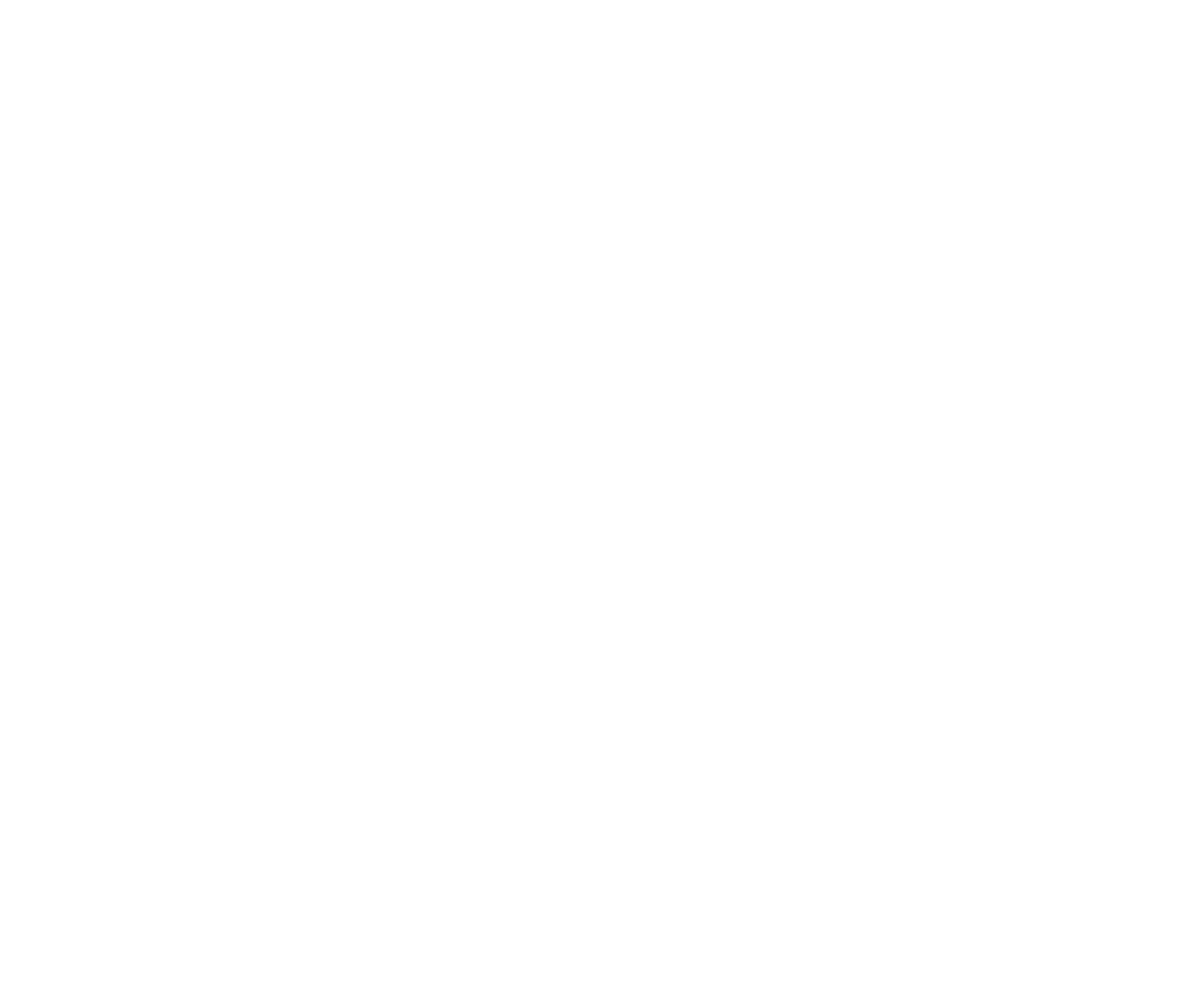
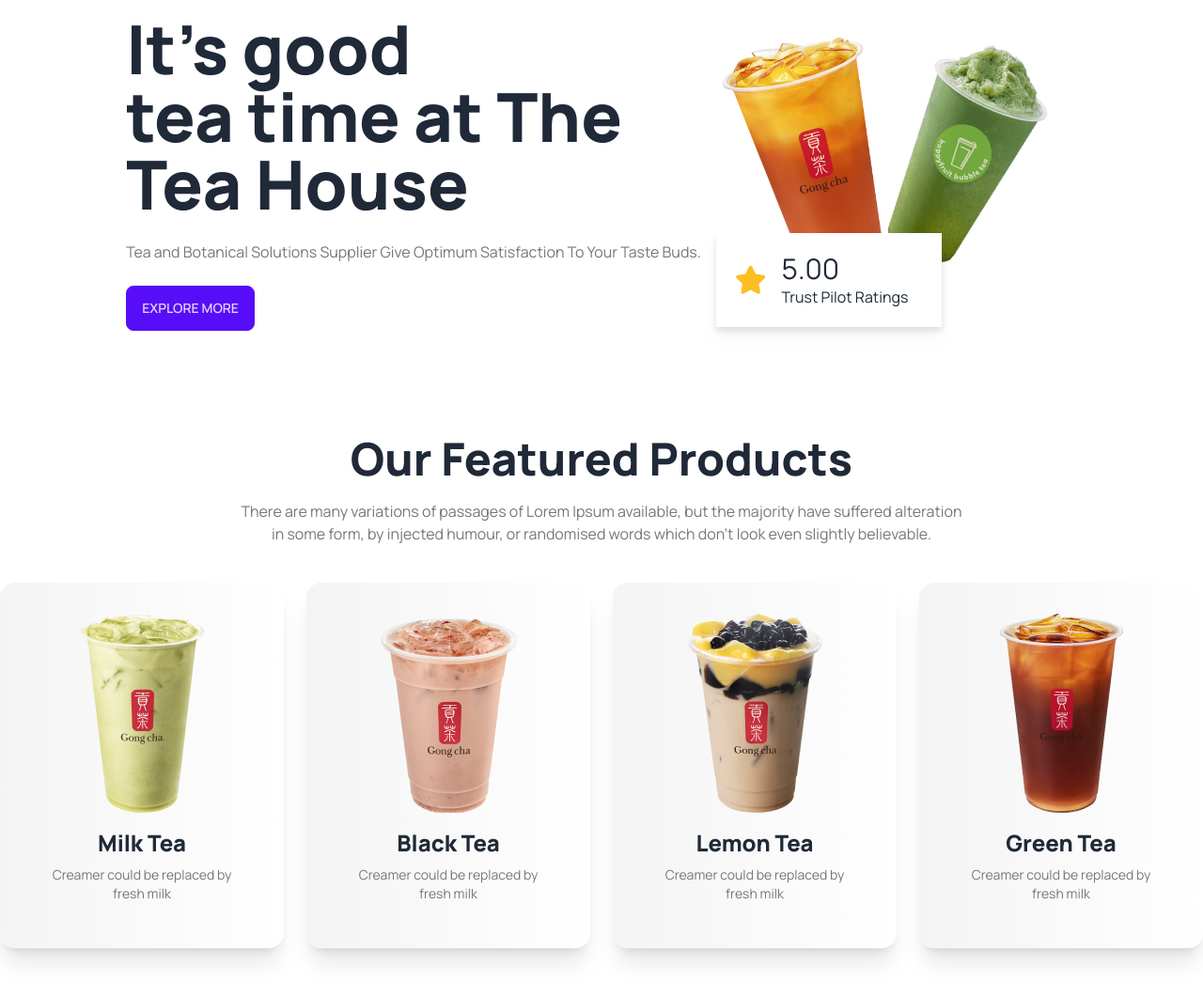
Before and after one commit to sharifulislamshihan/tea-house, a plain HTML site: page index.html in a window 1280 px wide. Shown: the whole page at 94% size. Before the commit the page ends 800 px from the top, so only its background shows below. Drawn offline with nearby package versions, Linux system fonts and the light colour scheme.

Commit message:
featured added

```diff
--- a/index.html
+++ b/index.html
@@ -13,6 +13,9 @@
     <link rel="preconnect" href="https://fonts.gstatic.com" crossorigin>
     <link href="https://fonts.googleapis.com/css2?family=Manrope:wght@400;500;600;700;800&display=swap" rel="stylesheet">
 
+    <!-- font awesome -->
+    <script src="https://kit.fontawesome.com/48ff3d61c0.js" crossorigin="anonymous"></script>
+
     <style>
         .font-manrope{
             font-family: 'Manrope', sans-serif;
@@ -25,6 +28,7 @@
             extend: {
               colors: {
                 clifford: '#da373d',
+                "pcolor": '#777'
               }
             }
           }
@@ -33,6 +37,75 @@
 
 </head>
 <body class="font-manrope">
-
+    <header class="container mx-auto">
+        <!-- banner -->
+        <div class="hero">
+            <div class="hero-content flex-col lg:flex-row">
+              <div>
+                <h1 class="text-7xl font-extrabold">
+                    It's good <br>
+                    tea time at The <br>
+                    Tea House</h1>
+                <p class="py-6 text-pcolor">Tea and Botanical Solutions Supplier Give Optimum Satisfaction To Your Taste Buds.</p>
+                <button class="btn btn-primary">Explore More</button>
+              </div>
+              <div>
+                <img src="/images/banner.png" class="max-w-sm" />
+                <!-- ratings batch -->
+                <div class="-mt-16 flex items-center gap-4 drop-shadow-lg bg-white p-5 w-60">
+                    <i class="fa-solid fa-star text-3xl text-amber-400"></i>
+                    <div>
+                        <h3 class="text-3xl">5.00</h3>
+                        <p>Trust Pilot Ratings</p>
+                    </div>
+                </div>
+              </div>
+            </div>
+          </div>
+    </header>
+    <main class="container mx-auto">
+        <!-- featured section -->
+        <section class="text-center my-24">
+            <h2 class="text-5xl font-extrabold mb-5">Our Featured Products</h2>
+            <p class="lg:max-w-3xl mb-10 mx-auto text-pcolor">There are many variations of passages of Lorem Ipsum available, but the majority have suffered alteration in some form, by injected humour, or randomised words which don't look even slightly believable. </p>
+            <!-- featured tea card container-->
+            <div class="grid gap-6 grid-cols-1 md:grid-cols-2 lg:grid-cols-4">
+                <!-- first card -->
+                <div class="card card-compact p-8 bg-gradient-to-r from-[#F4F4F4] to-[#f4f4f400] shadow-xl">
+                    <figure><img src="/images/tea-1.png" alt="Tea" /></figure>
+                    <div class="card-body justify-center">
+                      <h2 class="text-2xl font-extrabold">Milk Tea</h2>
+                      <p class="text-pcolor">Creamer could be replaced by fresh milk</p>
+                    </div>
+                </div>
+                <!-- second card -->
+                <div class="card card-compact p-8 bg-gradient-to-r from-[#F4F4F4] to-[#f4f4f400] shadow-xl">
+                    <figure><img src="/images/tea-2.png" alt="Tea" /></figure>
+                    <div class="card-body justify-center">
+                      <h2 class="text-2xl font-extrabold">Black Tea</h2>
+                      <p class="text-pcolor">Creamer could be replaced by fresh milk</p>
+                    </div>
+                </div>
+                <!-- Third card -->
+                <div class="card card-compact p-8 bg-gradient-to-r from-[#F4F4F4] to-[#f4f4f400] shadow-xl">
+                    <figure><img src="/images/tea-3.png" alt="Tea" /></figure>
+                    <div class="card-body justify-center">
+                      <h2 class="text-2xl font-extrabold">Lemon Tea</h2>
+                      <p class="text-pcolor">Creamer could be replaced by fresh milk</p>
+                    </div>
+                </div>
+                <!-- fourth card -->
+                <div class="card card-compact p-8 bg-gradient-to-r from-[#F4F4F4] to-[#f4f4f400] shadow-xl">
+                    <figure><img src="/images/tea-4.png" alt="Tea" /></figure>
+                    <div class="card-body justify-center">
+                      <h2 class="text-2xl font-extrabold">Green Tea</h2>
+                      <p class="text-pcolor">Creamer could be replaced by fresh milk</p>
+                    </div>
+                </div>
+            </div>
+        </section>
+        <!-- grea -->
+    </main>
+    <footer></footer>
 </body>
 </html>
```
